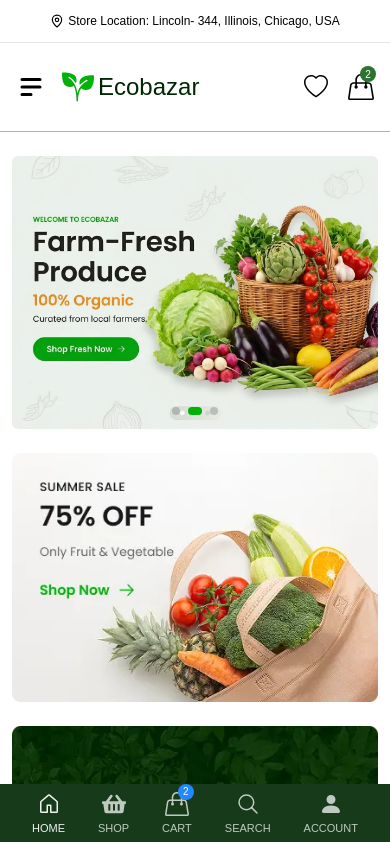
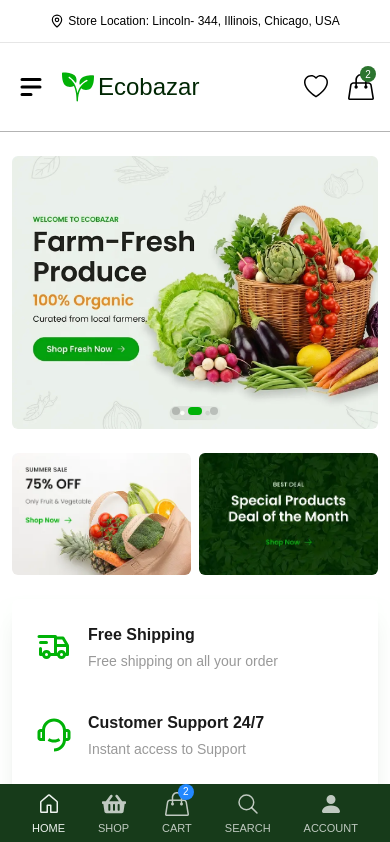
Before and after one commit to shayanabdullah/Eco-bazar, a React (Vite) app: page / in a window 390 px wide. Shown: the top 842 px of the page. Built offline with nearby package versions, Linux system fonts and the light colour scheme.

Commit message:
fix issue

```diff
--- a/dev-dist/sw.js
+++ b/dev-dist/sw.js
@@ -81,7 +81,7 @@ define(['./workbox-7e5eb42b'], (function (workbox) { 'use strict';
     "revision": "3ca0b8505b4bec776b69afdba2768812"
   }, {
     "url": "index.html",
-    "revision": "0.gt1if8uhdqo"
+    "revision": "0.oatkuu0g028"
   }], {});
   workbox.cleanupOutdatedCaches();
   workbox.registerRoute(new workbox.NavigationRoute(workbox.createHandlerBoundToURL("index.html"), {
--- a/src/components/home/Hero.jsx
+++ b/src/components/home/Hero.jsx
@@ -39,7 +39,7 @@ const Hero = () => {
                 {allImages?.map(
                   (img, index) =>
                     img && (
-                      <SwiperSlide>
+                      <SwiperSlide key={index}>
                         <div className="size-full rounded-md overflow-hidden  max-h-150 cursor-pointer">
                           <img
                             src={img}
@@ -65,7 +65,7 @@ const Hero = () => {
                         </div>)
              }
             </div>
-            <div className="left lg:col-span-1 flex flex-col md:flex-row lg:flex-col gap-6 items-center w-full">
+            <div className="left lg:col-span-1 flex md:flex-row lg:flex-col md:gap-6 gap-x-2 items-center w-full">
               <div className="size-full cursor-pointer overflow-hidden group rounded-md">
                 <img
                   src={rightBannerOne}
```
